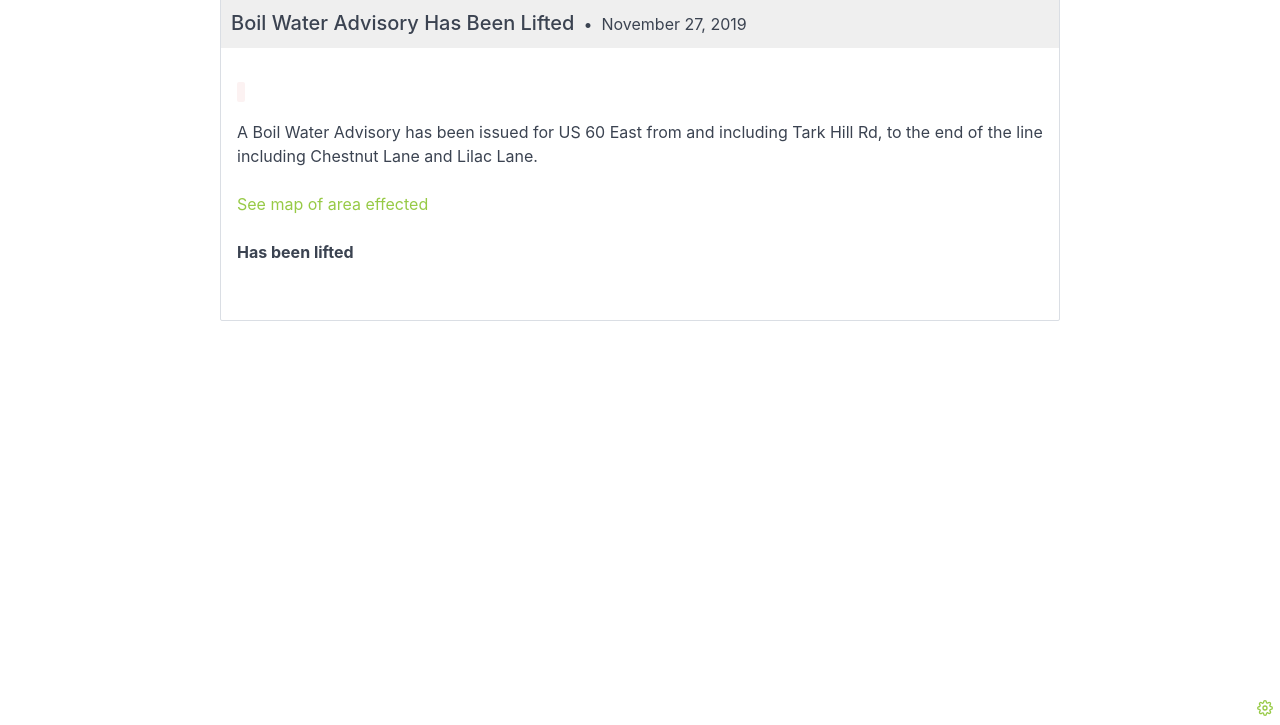
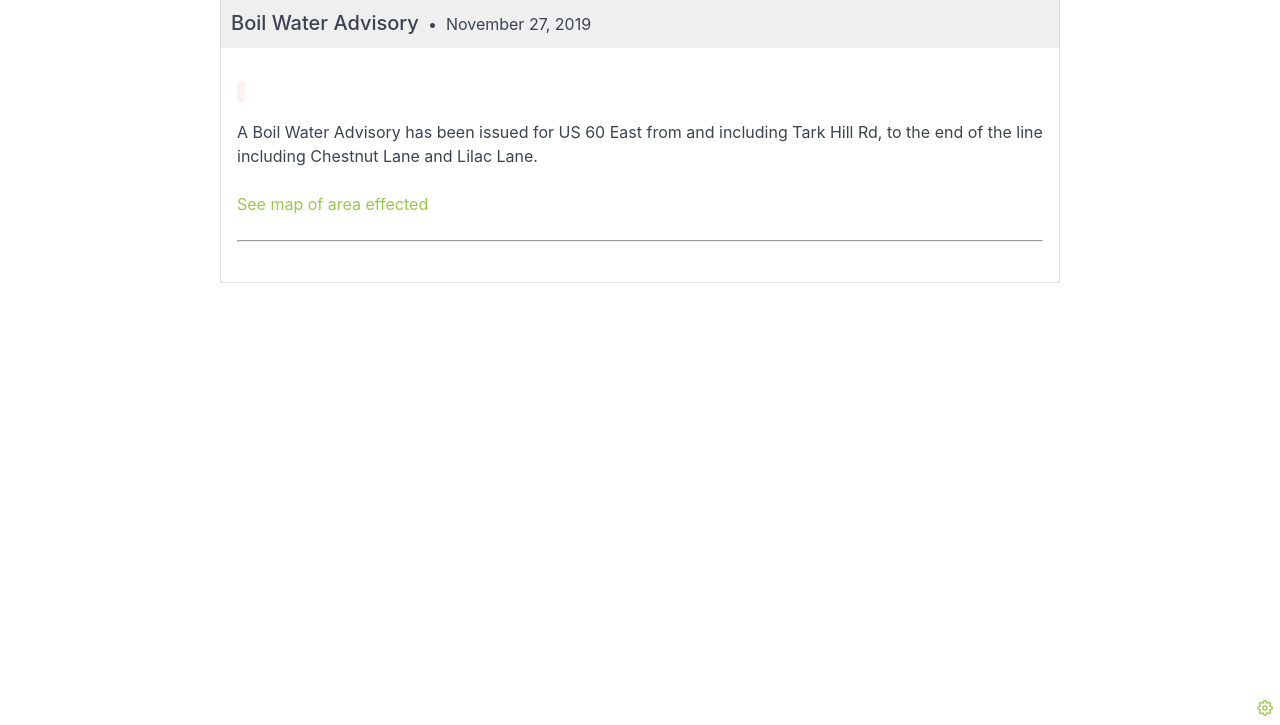
Before and after one commit to mapsync/grayson-advisory, a Gatsby site: page /blog/2019-07-25-boil-water-advisory-sample in a window 1280 px wide. Shown: the part 75-800 px from the top of the page. Built offline with nearby package versions, Linux system fonts and the light colour scheme; Gatsby itself is replaced by a stand-in of ours; some packages are replaced by stand-ins of ours; code samples lack their colours.

Commit message:
Update Alert “2019-07-25-boil-water-advisory-sample”

````diff
--- a/src/pages/blog/2019-07-25-boil-water-advisory-sample.md
+++ b/src/pages/blog/2019-07-25-boil-water-advisory-sample.md
@@ -1,12 +1,10 @@
 ---
 templateKey: blog-post
-title: Boil Water Advisory Has Been Lifted
+title: 'Boil Water Advisory '
 date: 2019-11-27T16:53:16.428Z
 draft: true
-description: |-
+description: |+
   The Boil Water Advisory has been issued for East US 60 starting at Tark Hill.
-
-  Has been lifted.
 ---
 ```
 
@@ -16,4 +14,4 @@ A Boil Water Advisory has been issued for US 60 East from and including Tark Hil
 
 [See map of area effected](<	/map/?layer=Advisory&feature=1>)
 
-**Has been lifted**
+****
````
